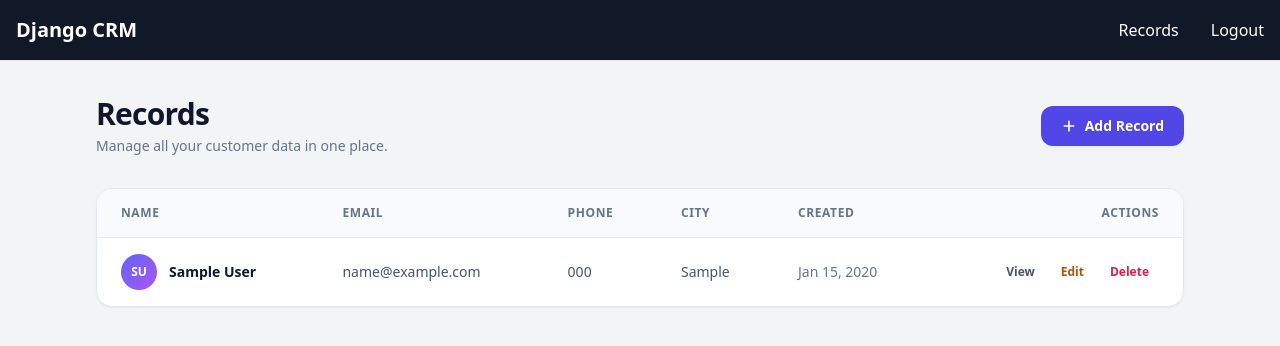
After one commit to blsia/CRM_Django, a Django app: page /records/ in a window 1280 px wide. The commit adds this page. Shown: the top 346 px of the page. Run offline with Django 5.2, Linux system fonts and the light colour scheme; a user stored in the database is signed in; tables that the repository leaves empty hold one stand-in row (values such as "Sample post"); some libraries are stand-ins or nearby versions.

Commit message:
The crud

```diff
--- a/dcrm/settings.py
+++ b/dcrm/settings.py
@@ -122,6 +122,8 @@ USE_TZ = True
 
 STATIC_URL = 'static/'
 
+LOGIN_URL = '/'
+
 
 # Email
 # https://docs.djangoproject.com/en/6.1/topics/email/#topic-email-configuration
--- a/web/models.py
+++ b/web/models.py
@@ -2,8 +2,14 @@ from django.db import models
 
 class Record(models.Model):
     created_at = models.DateTimeField(auto_now_add=True)
-    username = models.CharField(max_length=50)
-    pwd = models.CharField(max_length=50)
+    first_name = models.CharField(max_length=100)
+    last_name = models.CharField(max_length=100)
+    email = models.EmailField(max_length=200)
+    phone = models.CharField(max_length=20)
+    address = models.TextField(blank=True)
+    city = models.CharField(max_length=100, blank=True)
+    state = models.CharField(max_length=100, blank=True)
+    zipcode = models.CharField(max_length=20, blank=True)
 
     def __str__(self):
-        return self.username
+        return f"{self.first_name} {self.last_name}"
--- a/web/templates/navbar.html
+++ b/web/templates/navbar.html
@@ -12,7 +12,10 @@
       <ul class="font-medium flex flex-col p-4 md:p-0 mt-4 border border-default rounded-base bg-neutral-secondary-soft md:flex-row md:space-x-8 rtl:space-x-reverse md:mt-0 md:border-0 md:bg-neutral-primary">
         {% if user.is_authenticated %}
         <li>
-          <a href="logout" class="block py-2 px-3 text-white bg-brand rounded md:bg-transparent md:text-fg-brand md:p-0" aria-current="page">Logout</a>
+          <a href="{% url 'records_list' %}" class="block py-2 px-3 text-white bg-brand rounded md:bg-transparent md:text-fg-brand md:p-0" aria-current="page">Records</a>
+        </li>
+        <li>
+          <a href="{% url 'logout' %}" class="block py-2 px-3 text-white bg-brand rounded md:bg-transparent md:text-fg-brand md:p-0" aria-current="page">Logout</a>
         </li>
         {% else %}
         <li>
--- /dev/null
+++ b/web/templates/records_list.html
@@ -0,0 +1,78 @@
+{% extends "base.html" %}
+{% block content %}
+
+<main class="mx-auto max-w-6xl px-4 py-8 sm:px-6 lg:px-8 pt-24">
+  <div class="flex flex-col sm:flex-row sm:items-center sm:justify-between gap-4 mb-8">
+    <div>
+      <h1 class="text-2xl sm:text-3xl font-bold tracking-tight text-slate-900">Records</h1>
+      <p class="mt-1 text-sm text-slate-500">Manage all your customer data in one place.</p>
+    </div>
+    <a href="{% url 'record_add' %}"
+       class="inline-flex items-center justify-center gap-2 rounded-xl bg-indigo-600 px-5 py-2.5 text-sm font-semibold text-white shadow-sm transition-all hover:bg-indigo-500 hover:shadow-md focus:outline-none focus-visible:ring-2 focus-visible:ring-indigo-500 focus-visible:ring-offset-2">
+      <svg class="h-4 w-4" viewBox="0 0 24 24" fill="none" stroke="currentColor" stroke-width="2.5" stroke-linecap="round"><path d="M12 5v14M5 12h14"/></svg>
+      Add Record
+    </a>
+  </div>
+
+  <div class="overflow-hidden rounded-2xl bg-white border border-slate-200 shadow-sm">
+    {% if records %}
+      <div class="overflow-x-auto">
+        <table class="min-w-full divide-y divide-slate-200">
+          <thead>
+            <tr class="bg-slate-50">
+              <th class="px-6 py-4 text-left text-xs font-semibold uppercase tracking-wider text-slate-500">Name</th>
+              <th class="px-6 py-4 text-left text-xs font-semibold uppercase tracking-wider text-slate-500">Email</th>
+              <th class="px-6 py-4 text-left text-xs font-semibold uppercase tracking-wider text-slate-500">Phone</th>
+              <th class="px-6 py-4 text-left text-xs font-semibold uppercase tracking-wider text-slate-500">City</th>
+              <th class="px-6 py-4 text-left text-xs font-semibold uppercase tracking-wider text-slate-500">Created</th>
+              <th class="px-6 py-4 text-right text-xs font-semibold uppercase tracking-wider text-slate-500">Actions</th>
+            </tr>
+          </thead>
+          <tbody class="divide-y divide-slate-100">
+            {% for record in records %}
+            <tr class="transition-colors hover:bg-slate-50/60">
+              <td class="px-6 py-4">
+                <div class="flex items-center gap-3">
+                  <span class="flex h-9 w-9 shrink-0 items-center justify-center rounded-full bg-gradient-to-br from-indigo-500 to-purple-500 text-xs font-bold text-white">
+                    {{ record.first_name|slice:":1" }}{{ record.last_name|slice:":1" }}
+                  </span>
+                  <span class="text-sm font-semibold text-slate-900">{{ record.first_name }} {{ record.last_name }}</span>
+                </div>
+              </td>
+              <td class="px-6 py-4 text-sm text-slate-600">{{ record.email }}</td>
+              <td class="px-6 py-4 text-sm text-slate-600">{{ record.phone }}</td>
+              <td class="px-6 py-4 text-sm text-slate-600">{{ record.city|default:"—" }}</td>
+              <td class="px-6 py-4 text-sm text-slate-500">{{ record.created_at|date:"M d, Y" }}</td>
+              <td class="px-6 py-4">
+                <div class="flex items-center justify-end gap-1.5">
+                  <a href="{% url 'record_detail' record.pk %}"
+                     class="inline-flex items-center rounded-lg px-2.5 py-1.5 text-xs font-semibold text-slate-600 transition-colors hover:bg-slate-100 hover:text-slate-900">View</a>
+                  <a href="{% url 'record_edit' record.pk %}"
+                     class="inline-flex items-center rounded-lg px-2.5 py-1.5 text-xs font-semibold text-amber-700 transition-colors hover:bg-amber-50">Edit</a>
+                  <a href="{% url 'record_delete' record.pk %}"
+                     class="inline-flex items-center rounded-lg px-2.5 py-1.5 text-xs font-semibold text-rose-600 transition-colors hover:bg-rose-50">Delete</a>
+                </div>
+              </td>
+            </tr>
+            {% endfor %}
+          </tbody>
+        </table>
+      </div>
+    {% else %}
+      <div class="flex flex-col items-center justify-center px-6 py-20 text-center">
+        <div class="flex h-16 w-16 items-center justify-center rounded-2xl bg-slate-100">
+          <svg class="h-8 w-8 text-slate-400" viewBox="0 0 24 24" fill="none" stroke="currentColor" stroke-width="1.5" stroke-linecap="round" stroke-linejoin="round"><path d="M9 12h6m-6 4h6m2 5H7a2 2 0 01-2-2V5a2 2 0 012-2h5.586a1 1 0 01.707.293l5.414 5.414a1 1 0 01.293.707V19a2 2 0 01-2 2z"/></svg>
+        </div>
+        <h3 class="mt-5 text-lg font-semibold text-slate-900">No records yet</h3>
+        <p class="mt-1 max-w-sm text-sm text-slate-500">Get started by adding your first record to build your CRM database.</p>
+        <a href="{% url 'record_add' %}"
+           class="mt-6 inline-flex items-center justify-center gap-2 rounded-xl bg-indigo-600 px-5 py-2.5 text-sm font-semibold text-white shadow-sm transition-all hover:bg-indigo-500 hover:shadow-md">
+          <svg class="h-4 w-4" viewBox="0 0 24 24" fill="none" stroke="currentColor" stroke-width="2.5" stroke-linecap="round"><path d="M12 5v14M5 12h14"/></svg>
+          Add Record
+        </a>
+      </div>
+    {% endif %}
+  </div>
+</main>
+
+{% endblock content %}
--- a/web/urls.py
+++ b/web/urls.py
@@ -7,4 +7,9 @@ urlpatterns = [
     path('', views.home, name='home'),
     path('logout/', views.logout_user, name='logout'),
     path('register/', views.register_user, name='register'),
+    path('records/', views.records_list, name='records_list'),
+    path('records/add/', views.record_add, name='record_add'),
+    path('records/<int:pk>/', views.record_detail, name='record_detail'),
+    path('records/<int:pk>/edit/', views.record_edit, name='record_edit'),
+    path('records/<int:pk>/delete/', views.record_delete, name='record_delete'),
 ]
--- a/web/views.py
+++ b/web/views.py
@@ -1,8 +1,10 @@
 
-from django.shortcuts import render, redirect
-from django.contrib.auth import authenticate, login , logout # <-- Pakai alias jika perlu
+from django.shortcuts import render, redirect, get_object_or_404
+from django.contrib.auth import authenticate, login, logout
+from django.contrib.auth.decorators import login_required
 from django.contrib import messages
-from .forms import Register
+from .forms import Register, RecordForm
+from .models import Record
 
 def home(request):
     # Check to see if logging in
@@ -14,7 +16,7 @@ def home(request):
         if user is not None:
             login(request, user)
             messages.success(request, "You Have Been Logged In!")
-            return redirect('home')
+            return redirect('records_list')
         else:
             messages.success(request, "There Was An Error Logging In, Please Try Again...")
             return redirect('home')
@@ -32,9 +34,8 @@ def logout_user(request):
 def register_user(request):
     if request.method == 'POST':
         form = Register(request.POST)
-        if form.is_valid():  # <-- Tambahkan tanda kurung () di sini
+        if form.is_valid():
             username = form.cleaned_data['username']
-            # Perbaiki typo 'passsword1' -> 'password1'
             password = form.cleaned_data['password1']
 
             form.save()
@@ -43,11 +44,54 @@ def register_user(request):
             if user is not None:
                 login(request, user)
                 messages.success(request, "Berhasil bikin akun")
-                return redirect('home')
+                return redirect('records_list')
         else:
-            # Jika form tidak valid, kembalikan halaman register beserta pesan errornya
             return render(request, 'register.html', {'form': form})
     else:
         form = Register()
 
     return render(request, 'register.html', {'form': form})
+
+@login_required
+def records_list(request):
+    records = Record.objects.all().order_by('-created_at')
+    return render(request, 'records_list.html', {'records': records})
+
+@login_required
+def record_add(request):
+    if request.method == 'POST':
+        form = RecordForm(request.POST)
+        if form.is_valid():
+            form.save()
+            messages.success(request, "Record added successfully!")
+            return redirect('records_list')
+    else:
+        form = RecordForm()
+    return render(request, 'record_form.html', {'form': form, 'action': 'Add'})
+
+@login_required
+def record_edit(request, pk):
+    record = get_object_or_404(Record, pk=pk)
+    if request.method == 'POST':
+        form = RecordForm(request.POST, instance=record)
+        if form.is_valid():
+            form.save()
+            messages.success(request, "Record updated successfully!")
+            return redirect('records_list')
+    else:
+        form = RecordForm(instance=record)
+    return render(request, 'record_form.html', {'form': form, 'action': 'Edit'})
+
+@login_required
+def record_delete(request, pk):
+    record = get_object_or_404(Record, pk=pk)
+    if request.method == 'POST':
+        record.delete()
+        messages.success(request, "Record deleted successfully!")
+        return redirect('records_list')
+    return render(request, 'record_delete.html', {'record': record})
+
+@login_required
+def record_detail(request, pk):
+    record = get_object_or_404(Record, pk=pk)
+    return render(request, 'record_detail.html', {'record': record})
```
Also changed, not shown: web/forms.py (+16 -0 lines), web/templates/record_delete.html (added, +36 -0 lines), web/templates/record_detail.html (added, +79 -0 lines), web/templates/record_form.html (added, +57 -0 lines), web/migrations/0001_initial.py (added), 1 other file.
